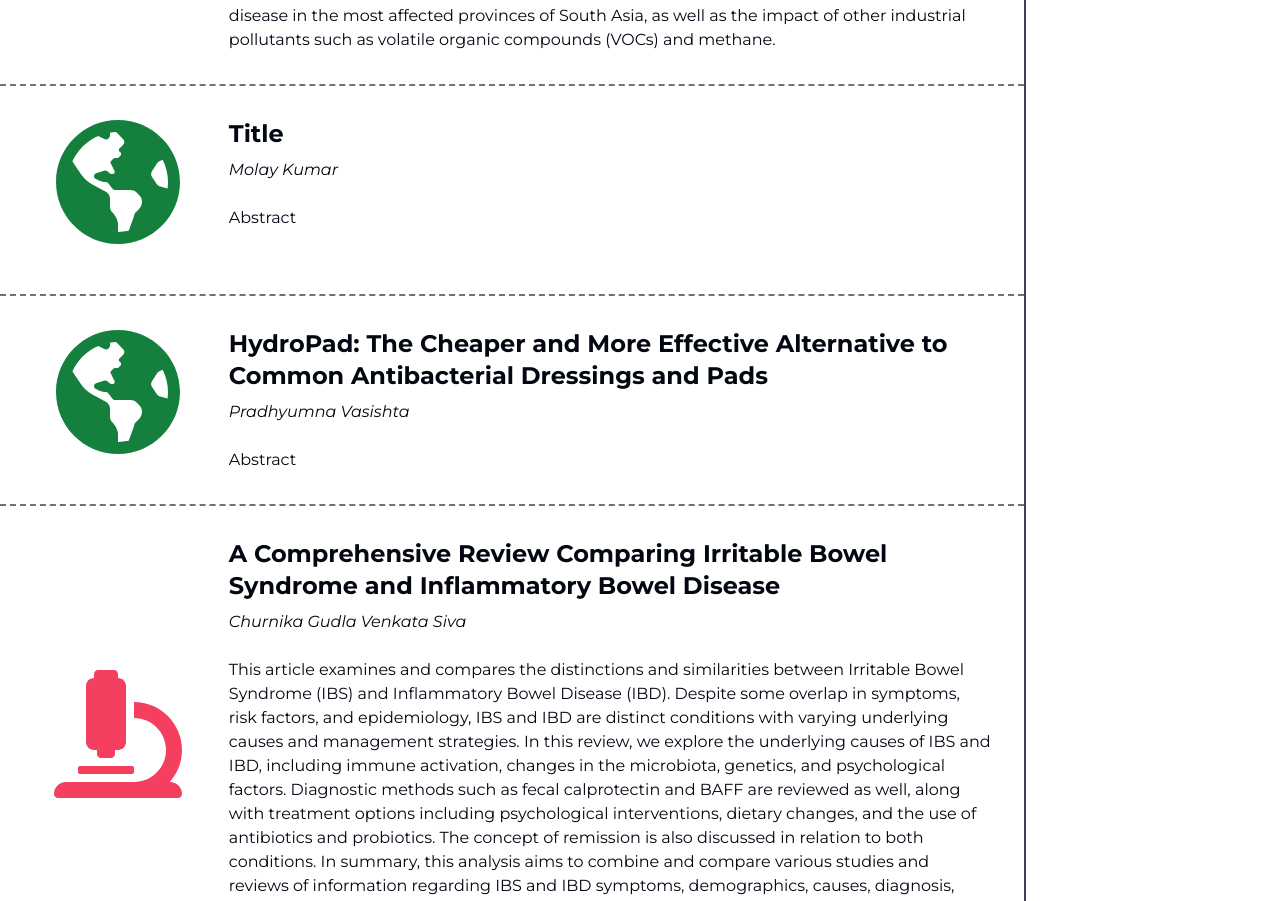
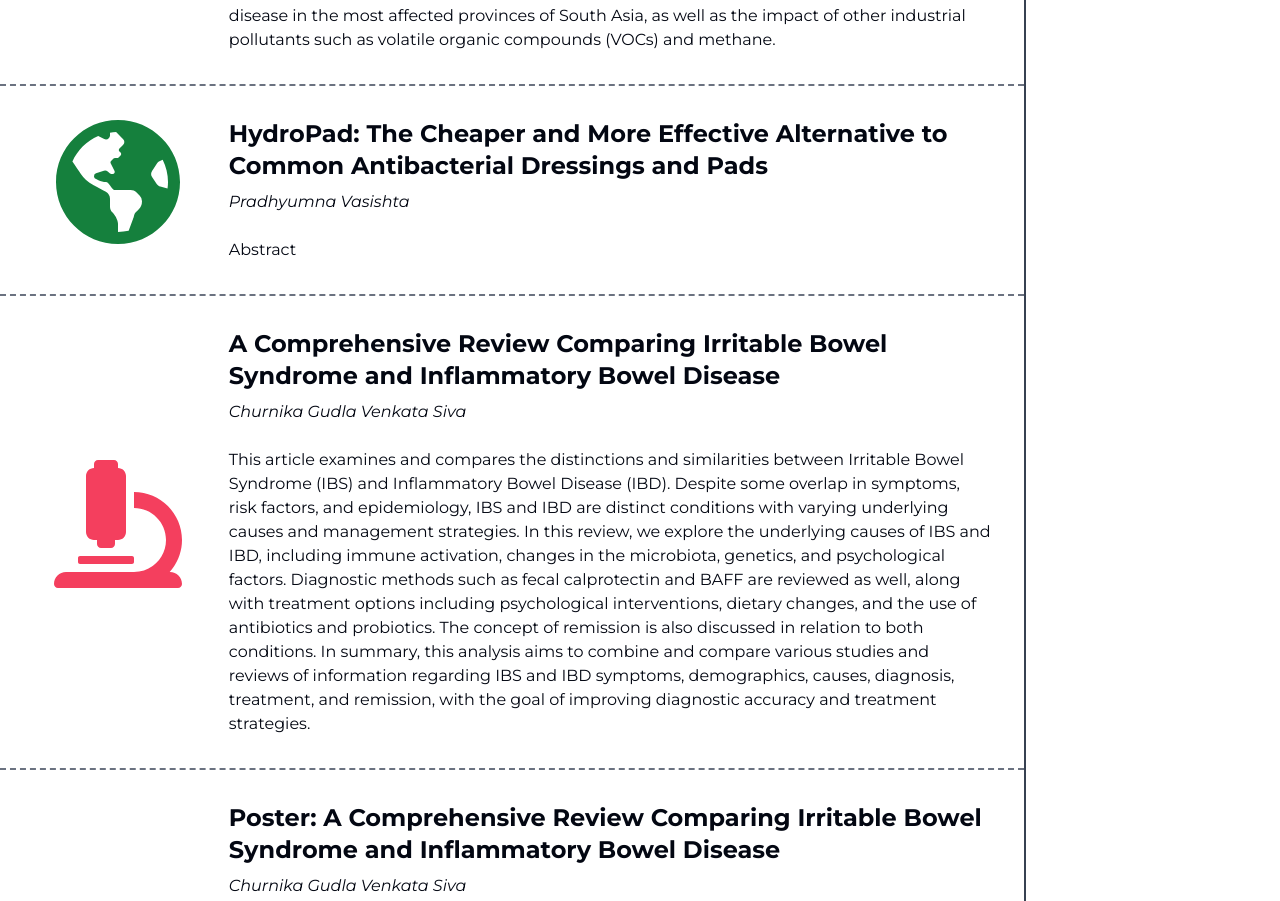
Before and after one commit to multiverseresearchers/multiverse-researchers, a React (Vite) app: page /papers in a window 1280 px wide. Shown: the part 5022-5923 px from the top of the page. Built offline with nearby package versions, Linux system fonts and the light colour scheme.

Commit message:
updated papers list

```diff
--- a/src/components/publications/Publications.tsx
+++ b/src/components/publications/Publications.tsx
@@ -77,13 +77,6 @@ const Publications = () => {
         subject: "envsci",
         link: "https://www.researchgate.net/publication/383213319_In-depth_relationship_between_air_pollutants_and_Coronary_Artery_Disease_in_South_Asia_A_Review",
         abstract: "Coronary artery disease (CAD) is a potentially fatal cardiovascular condition characterized bythe obstruction of plaque, disrupting appropriate blood flow to the heart. While the buildup of cholesterol deposits is a common cause of CAD, new research by Roopesh Singh Gangwar[1]has shown that reactive oxygen species (ROS) created from exposure to Particulate Matter 2.5(PM 2.5) can also contribute to the disease. In South Asia, air pollutants such as PM2.5 and methane combustion are at extreme levels and have been firmly associated with the development of cardiovascular disease. Specifically, Pakistan's most common heart disease isCAD, and cardiovascular disease is the leading cause of death[2]. The country has experienced pollutant levels above 35 μg/m³, which are considered detrimental to human health. Although The negative impacts of PM2.5 are not completely understood scientifically, recent studies byPrakash Thangavel[3] have pointed to connections with ROS. This paper will discuss the correlation between elevated PM2.5 and ROS levels and the increased rates of cardiovascular disease in the most affected provinces of South Asia, as well as the impact of other industrial pollutants such as volatile organic compounds (VOCs) and methane."
-      },
-      {
-        title: "Title",
-        author: "Molay Kumar",
-        subject: "envsci",
-        link: "https://kami.app/wTi-z5U-PN9-hBx",
-        abstract: "Abstract"
       },
       {
         title: "HydroPad: The Cheaper and More Effective Alternative to Common Antibacterial Dressings and Pads",
```
